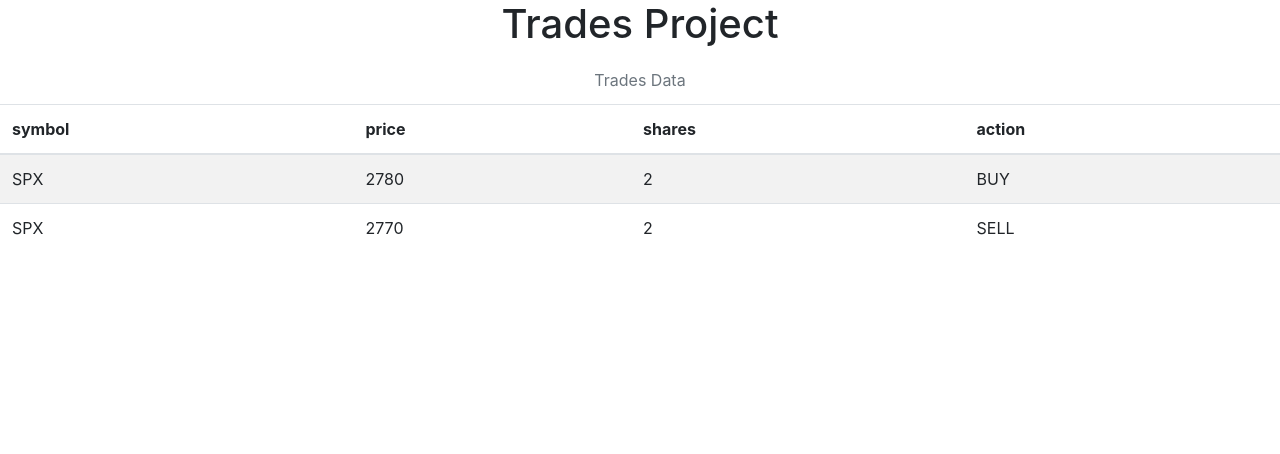
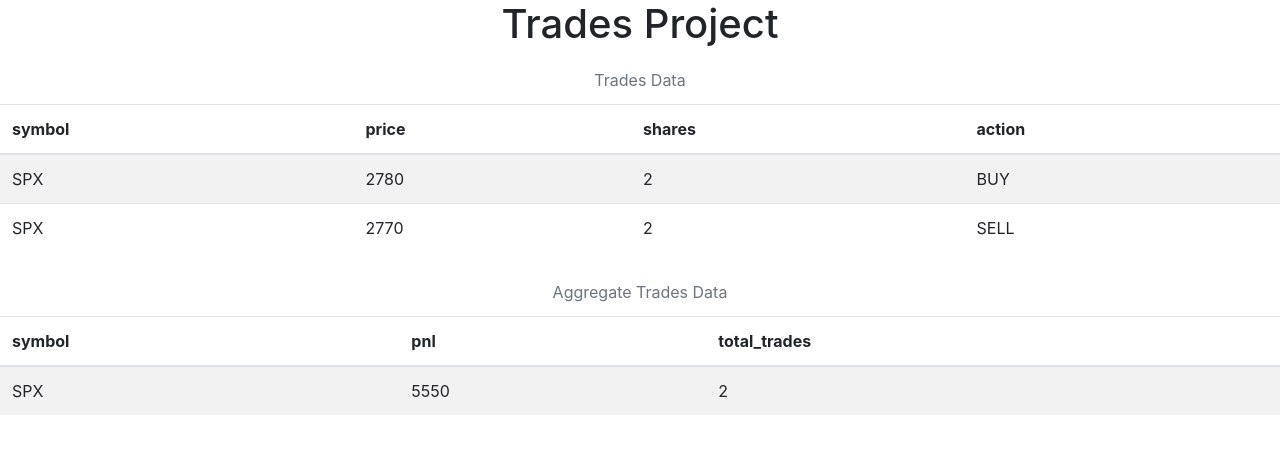
Before and after one commit to JohnJasonFisher/trades, a React (Create React App) app: page / in a window 1280 px wide. Shown: the top 454 px of the page. Built offline with nearby package versions, Linux system fonts and the light colour scheme.

Commit message:
App properly renders aggregate trades

```diff
--- a/src/components/AggregatesTable/AggregatesTable.js
+++ b/src/components/AggregatesTable/AggregatesTable.js
@@ -15,6 +15,8 @@ function AggregatesTable(props) {
 		]
 	)
 
+	const [aggregateTrades] = useState(sortTradesBySymbol(props.trades))
+
 	let tableDetails = trade => {
 		const rows = []
 		for (let tradeDetail in trade) {
@@ -23,8 +25,8 @@ function AggregatesTable(props) {
 		return rows
 	}
 
-	const tableRows = props.trades.map(trade => {
-		return <tr key={rowKey++}>{tableDetails(trade)}</tr>
+	const tableRows = aggregateTrades.map(agTrade => {
+		return <tr key={rowKey++}>{tableDetails(agTrade)}</tr>
 	})
 
 	const tableHeaders = fields.map(fields => {
@@ -35,7 +37,7 @@ function AggregatesTable(props) {
 		<div className="AggregatesTable">
 
 			<table className="table table-striped">
-				<caption style={{'caption-side': 'top', 'text-align': 'center'}}>Aggregate Trades Data</caption>
+				<caption style={{'captionSide': 'top', 'textAlign': 'center'}}>Aggregate Trades Data</caption>
 				<thead>
 					<tr>
 						{tableHeaders}
@@ -70,7 +72,7 @@ export function sortTradesBySymbol(trades) {
 		}
 	});
 
-	return tradesBySymbol
+	return Object.values(tradesBySymbol)
 }
 
 export default AggregatesTable
--- a/src/components/App/App.js
+++ b/src/components/App/App.js
@@ -1,5 +1,6 @@
 import React, {useState} from 'react'
 import TradesTable from '../TradesTable/TradesTable'
+import AggregatesTable from '../AggregatesTable/AggregatesTable'
 
 function App() {
 
@@ -24,7 +25,7 @@ function App() {
 			<h1>Trades Project</h1>
 		</header>
 		<TradesTable trades={fakeData}/>
-		{/* <AggregateTable fields={fields} trades={fakeData}/> */}
+		<AggregatesTable trades={fakeData}/>
 	</div>
 	)
 }
```
Also changed, not shown: 1 other file (tests, documents, lock files or other folders).
